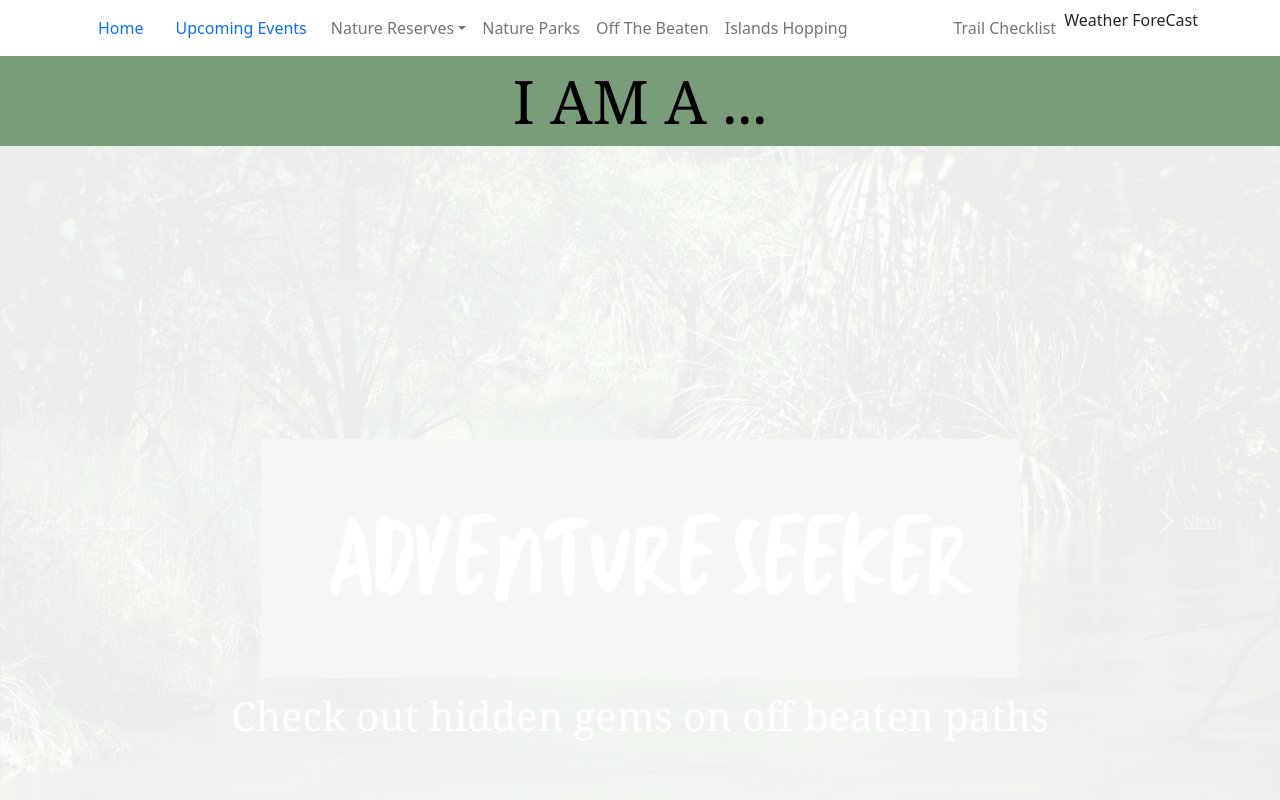
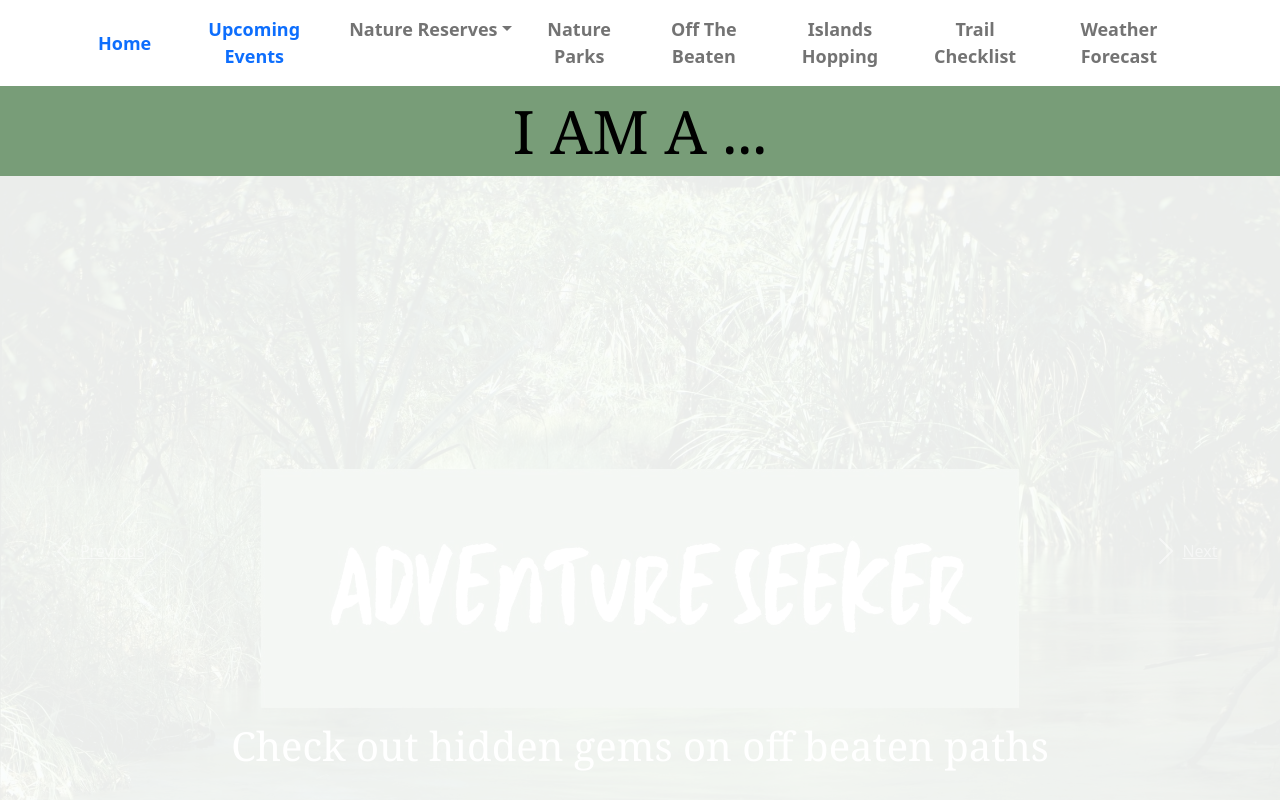
Before and after one commit to CPTan08/trails, a React (Create React App) app: page /home in a window 1280 px wide. Shown: the top 800 px of the page. Built offline with nearby package versions, Linux system fonts and the light colour scheme.

Commit message:
Change embedded map from data.gov to alltrails in home js file Update href link in navigation js file as workaround Add navigation css to change nav bar fonts

```diff
--- a/src/containers/Home.js
+++ b/src/containers/Home.js
@@ -49,8 +49,8 @@ function Home() {
       <div>
         <iframe
           className="alltrails"
-          src="https://data.gov.sg/dataset/park-connector-loop/resource/c186e1b5-0e47-4891-8710-f9844b993449/view/514d0738-ffec-43f4-ae21-cd6a36bad111"
-          title="Map"
+          src="https://www.alltrails.com/widget/singapore?u=m"
+          title="All Trails Map"
         ></iframe>
       </div>
     </div>
--- /dev/null
+++ b/src/containers/navigation.css
@@ -0,0 +1,4 @@
+.navbar-text {
+  font-size: 18px;
+  font-weight: bold;
+}
--- a/src/containers/navigation.js
+++ b/src/containers/navigation.js
@@ -1,16 +1,18 @@
 import "bootstrap/dist/css/bootstrap.min.css";
+import "./navigation.css";
 import { Container, Nav, Navbar, NavDropdown } from "react-bootstrap";
 import { BrowserRouter, Route, Switch, Redirect } from "react-router-dom";
 import Weather from "./weather";
-import Home from "./Home";
+import Home from "./home";
 
 function Navigation() {
   return (
     <div>
       <BrowserRouter>
-        <Navbar collapseOnSelect expand="lg">
+        <Navbar collapseOnSelect expand="lg" className="navbar-text">
           <Container>
-            <Nav.Link>Home</Nav.Link>
+            <Nav.Link href="/home">Home</Nav.Link>
+            {/* <Nav.Link as={Home} to="/" >Home</Nav.Link> */}
             <Nav.Link href="https://www.nparks.gov.sg/activities/events-and-workshops">
               Upcoming Events
             </Nav.Link>
@@ -51,15 +53,13 @@ function Navigation() {
               </Nav>
               <Nav>
                 <Nav.Link href="#checklist">Trail Checklist</Nav.Link>
-                <Nav.Link as={Weather} href="./weather">
-                  Weather Forecast
-                </Nav.Link>
+                <Nav.Link href="/weather">Weather Forecast</Nav.Link>
               </Nav>
             </Navbar.Collapse>
           </Container>
         </Navbar>
         <Switch>
-          <Route path="/" component={Home} />
+          <Route path="/home" component={Home} />
           <Route path="/weather" component={Weather} />
           <Route
             path="/404"
```
